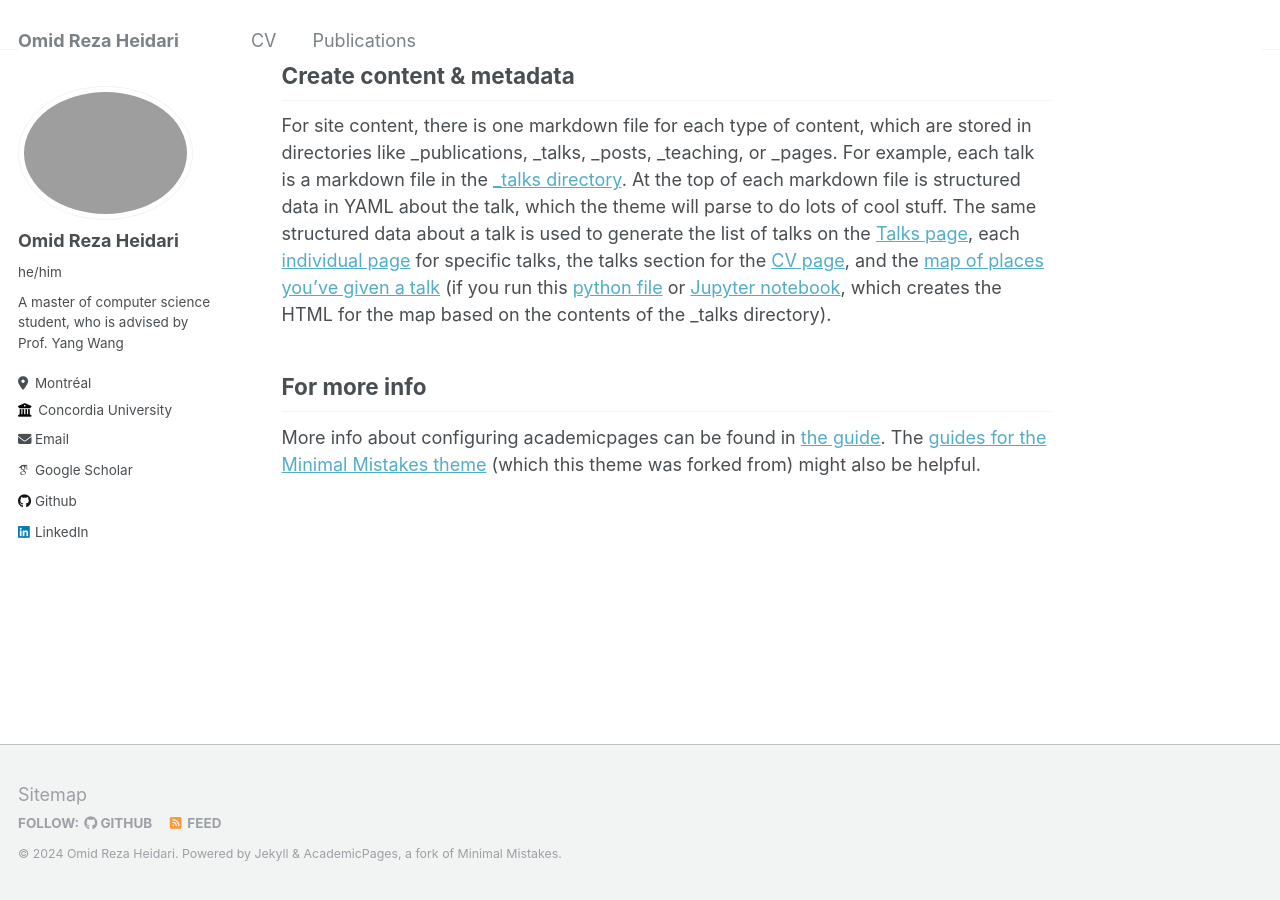
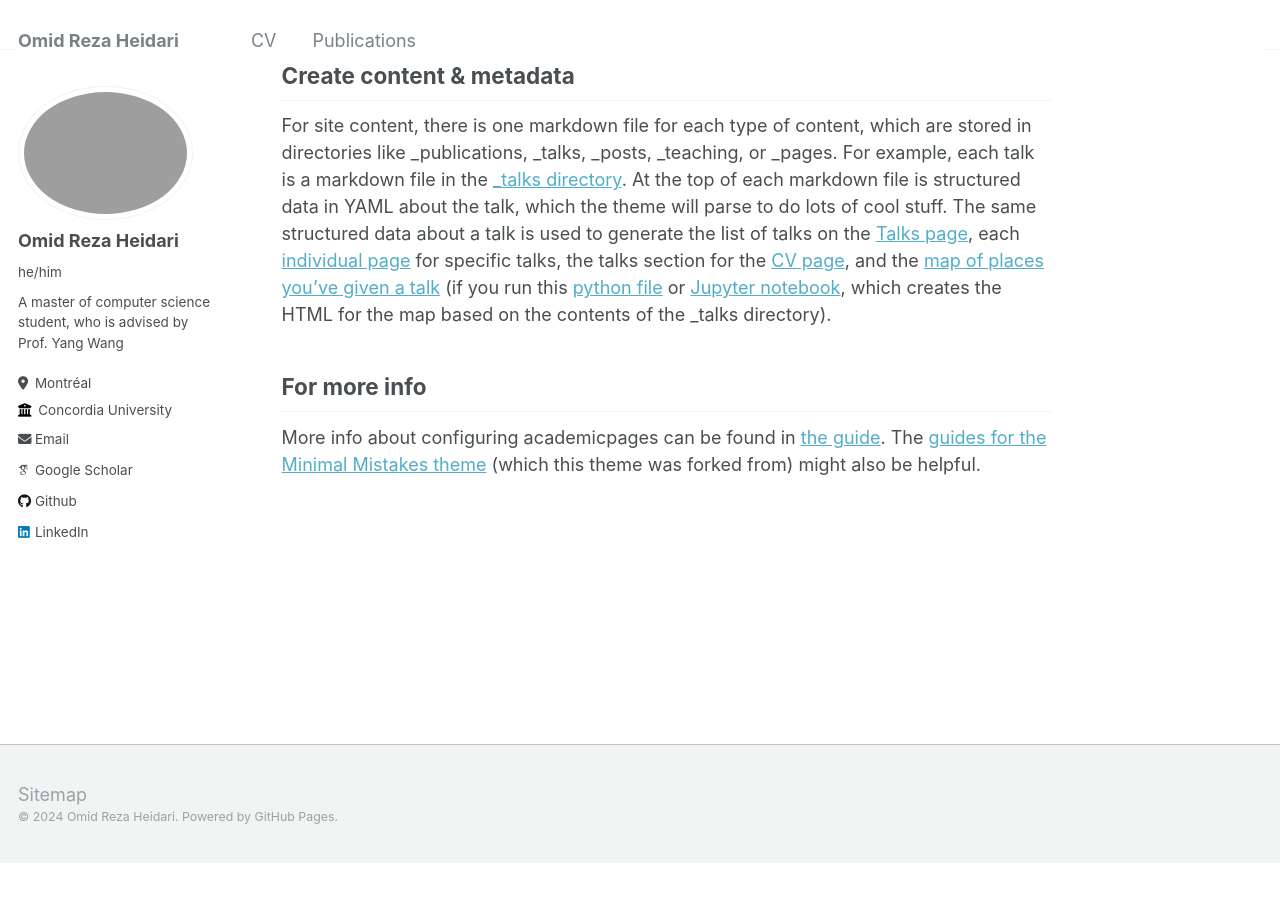
Before and after one commit to omid-reza/omid-reza.github.io, a Jekyll site: the page built from _pages/about.md, in a window 1280 px wide and 900 px high, scrolled down 1638 px. Built offline with Jekyll 4.4.1, drawn with Linux system fonts in a browser that asks for light colours; some web fonts are replaced; after the commit the page ends 2501 px from its top, so only the background shows below that.

Commit message:
Fix footer

```diff
--- a/_includes/footer.html
+++ b/_includes/footer.html
@@ -1,22 +1,3 @@
 {% include base_path %}
 
-{% if site.author.github or site.author.bitbucket or site.atom_feed.hide != true %}
-<div class="page__footer-follow">
-  <ul class="social-icons">
-    {% if site.data.ui-text[site.locale].follow_label %}
-      <li><strong>{{ site.data.ui-text[site.locale].follow_label }}</strong></li>
-    {% endif %}
-    {% if site.author.github %}
-      <li><a href="http://github.com/{{ site.author.github }}"><i class="fab fa-github" aria-hidden="true"></i> GitHub</a></li>
-    {% endif %}
-    {% if site.author.bitbucket %}
-      <li><a href="http://bitbucket.org/{{ site.author.bitbucket }}"><i class="fab fa-bitbucket" aria-hidden="true"></i> Bitbucket</a></li>
-    {% endif %}
-    {% if site.atom_feed.hide != true %}
-    <li><a href="{% if site.atom_feed.path %}{{ site.atom_feed.path }}{% else %}{{ base_path }}/feed.xml{% endif %}"><i class="fa fa-fw fa-rss-square" aria-hidden="true"></i> {{ site.data.ui-text[site.locale].feed_label | default: "Feed" }}</a></li>
-    {% endif %}
-  </ul>
-</div>
-{% endif %}
-
-<div class="page__footer-copyright">&copy; {{ site.time | date: '%Y' }} {{ site.name | default: site.title }}. {{ site.data.ui-text[site.locale].powered_by | default: "Powered by" }} <a href="http://jekyllrb.com" rel="nofollow">Jekyll</a> &amp; <a href="https://github.com/academicpages/academicpages.github.io">AcademicPages</a>, a fork of <a href="https://mademistakes.com/work/minimal-mistakes-jekyll-theme/" rel="nofollow">Minimal Mistakes</a>.</div>
+<div class="page__footer-copyright">&copy; {{ site.time | date: '%Y' }} {{ site.name | default: site.title }}. {{ site.data.ui-text[site.locale].powered_by | default: "Powered by" }} <a href="https://pages.github.com/">GitHub Pages</a>.</div>
```
